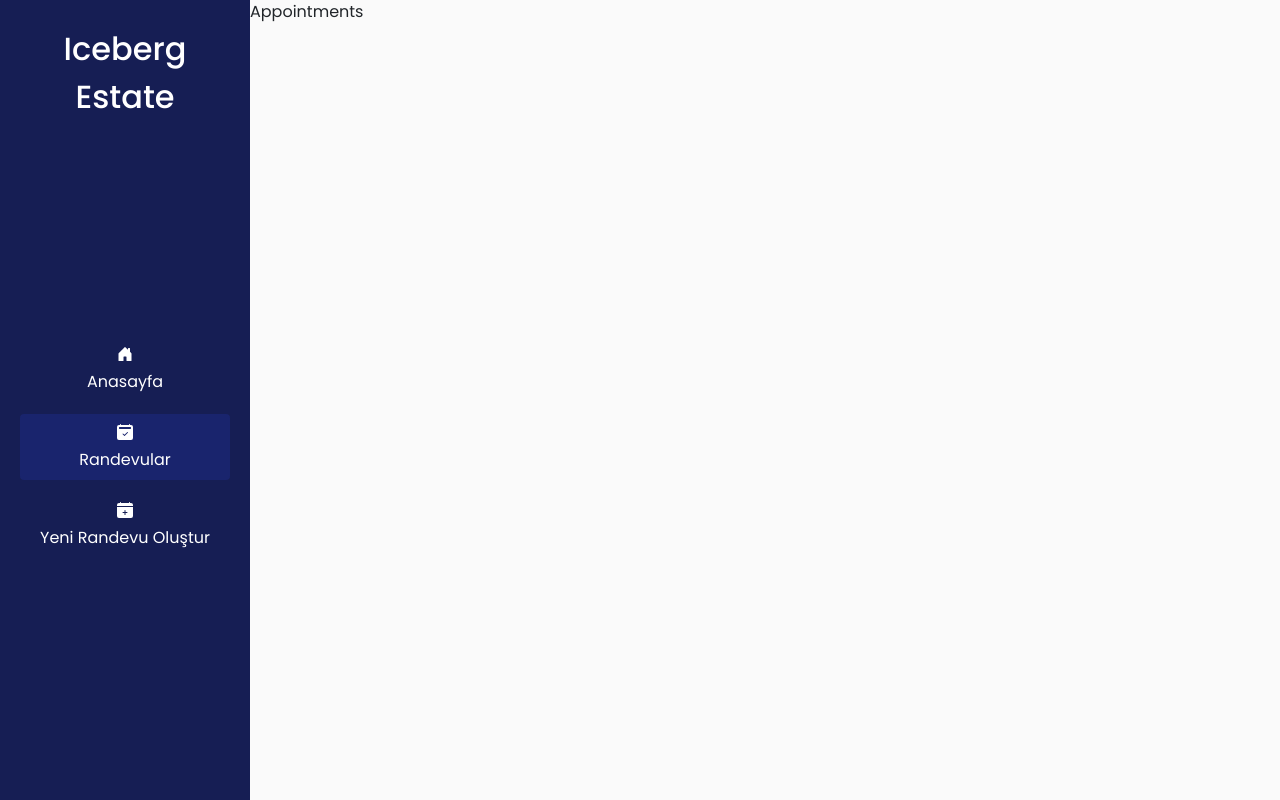
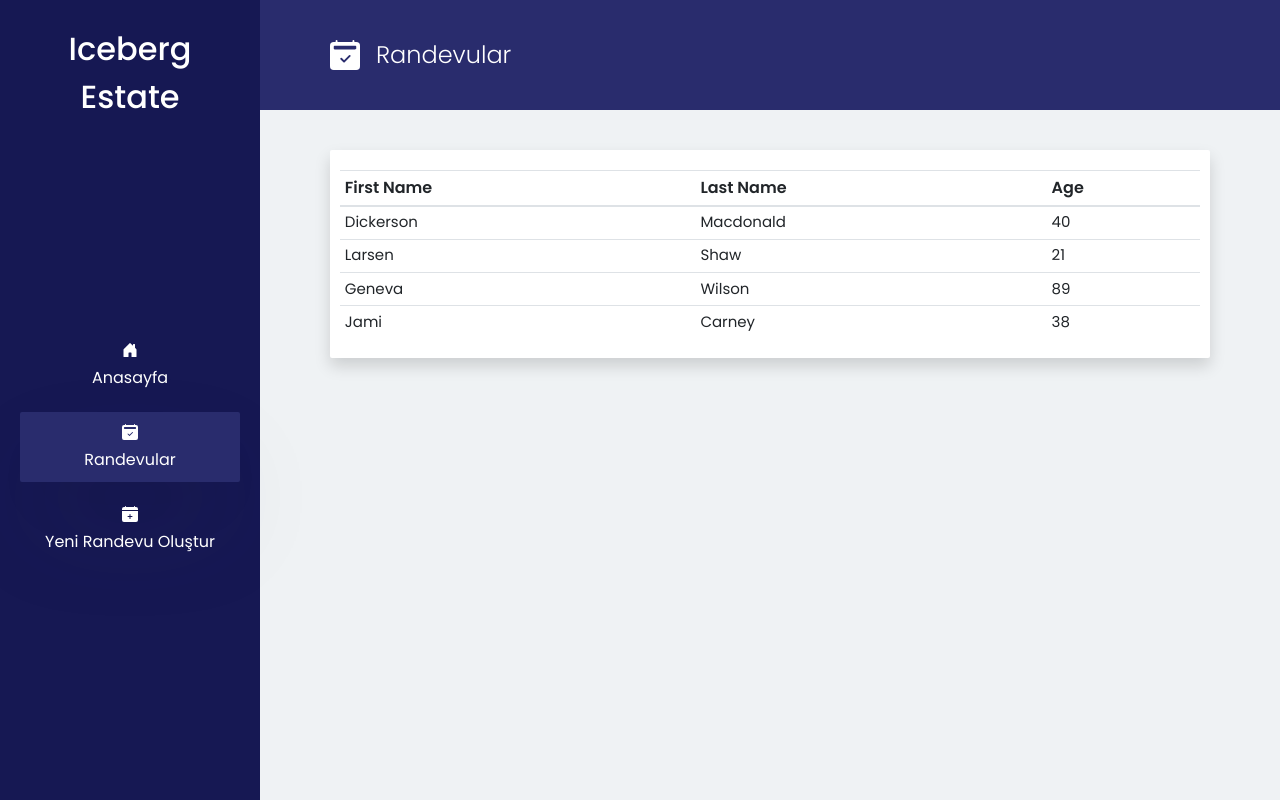
Before and after one commit to osmanerol/iceberg-estates, a Vue app: page /appointments in a window 1280 px wide. Built offline with nearby package versions, Linux system fonts and the light colour scheme.

Commit message:
add app-title component and table-container layout

```diff
--- a/src/App.vue
+++ b/src/App.vue
@@ -26,7 +26,22 @@ export default {
 </template>
 
 <style lang="scss" scoped>
-@media screen and (max-width: 992px) {
+@media screen and (min-width: 992px) {
+  #app {
+    display: flex;
+    flex-direction: row;
+    justify-content: space-between;
+    .sidebar-container {
+      height: 100vh;
+      width: 260px;
+    }
+    .page-container {
+      width: calc(100% - 260px);
+    }
+  }
+}
+
+@media screen and (max-width: 991.9px) {
   #app {
     display: flex;
     flex-direction: column;
@@ -40,19 +55,4 @@ export default {
   }
 }
 
-@media screen and (min-width: 992px) {
-  #app {
-    display: flex;
-    flex-direction: row;
-    justify-content: space-between;
-    .sidebar-container {
-      height: 100vh;
-      width: 250px;
-    }
-    .page-container {
-      flex: 4;
-      width: calc(100% - 250px);
-    }
-  }
-}
 </style>
--- a/src/assets/css/color.css
+++ b/src/assets/css/color.css
@@ -1,7 +1,8 @@
 :root {
-  --ui-01: #fafafa;
-  --sidebar-01: #161e54;
-  --sidebar-02: #19246d;
+  --ui-01: #eff2f4;
+  --ui-02: #dae0dc;
   --black-01: #000000;
   --white-01: #ffffff;
+  --blue-01: #161853;
+  --blue-02: #292C6D;
 }
--- a/src/assets/scss/app.scss
+++ b/src/assets/scss/app.scss
@@ -4,4 +4,31 @@
 body {
   font-family: 'Poppins', sans-serif;
   background-color: var(--ui-01);
+  .layout-container {
+    background-color: var(--white-01);
+    border-radius: 2px;
+  }
+  .shadow {
+    box-shadow: rgba(50, 50, 93, 0.25) 0px 50px 100px -20px, rgba(0, 0, 0, 0.3) 0px 30px 60px -30px;
+    -webkit-box-shadow: rgba(50, 50, 93, 0.25) 0px 50px 100px -20px, rgba(0, 0, 0, 0.3) 0px 30px 60px -30px;
+    -moz-box-shadow: rgba(50, 50, 93, 0.25) 0px 50px 100px -20px, rgba(0, 0, 0, 0.3) 0px 30px 60px -30px;
+  }
 }
+
+@media screen and (min-width: 992px) {
+  body {
+    .layout-container {
+      margin: 40px 70px;
+      padding: 10px;
+    }
+  }
+}
+
+@media screen and (max-width: 991.9px) {
+  body {
+    .layout-container {
+      margin-top: 30px;
+      padding: 10px;
+    }
+  }
+}
--- a/src/components/AppSidebar.vue
+++ b/src/components/AppSidebar.vue
@@ -56,7 +56,7 @@ export default {
 
 <style lang="scss" scoped>
 .sidebar {
-  background-color: var(--sidebar-01);
+  background-color: var(--blue-01);
   height: 100%;
   color: var(--white-01);
   #menu-items {
@@ -68,7 +68,7 @@ export default {
         display: flex;
         flex-direction: column;
         align-items: center;
-        border-radius: 4px;
+        border-radius: 2px;
         transition: .4s;
         color: var(--white-01);
         &:hover {
@@ -76,17 +76,60 @@ export default {
         }
       }
       .router-link-exact-active {
-        background: var(--sidebar-02);
+        background: var(--blue-02);
+        box-shadow: rgba(50, 50, 93, 0.25) 0px 50px 100px -20px, rgba(0, 0, 0, 0.3) 0px 30px 60px -30px;
+        -webkit-box-shadow: rgba(50, 50, 93, 0.25) 0px 50px 100px -20px, rgba(0, 0, 0, 0.3) 0px 30px 60px -30px;
+        -moz-box-shadow: rgba(50, 50, 93, 0.25) 0px 50px 100px -20px, rgba(0, 0, 0, 0.3) 0px 30px 60px -30px;
       }
     }
   }
 }
 
-@media screen and (max-width: 992px) {
+@media screen and (min-width: 992px) {
+  .sidebar {
+    display: flex;
+    flex-direction: column;
+    padding: 30px 20px;
+    .brand {
+      .brand-name {
+        display: flex;
+        flex-direction: column;
+        align-items: center;
+        font-size: 32px;
+        span:last-child {
+          margin-top: 10px;
+        }
+      }
+      .menu-icon {
+        display: none;
+      }
+    }
+    #menu-items {
+      display: block! important;
+      height: 100%;
+      .menu-links {
+        height: 100%;
+        .menu-link {
+          font-size: 16px;
+          padding: 12px 0 10px 0;
+          .b-icon {
+            margin-bottom: 8px;
+          }
+          &:not(:last-child) {
+            margin-bottom: 12px;
+          }
+        }
+      }
+    }
+  }
+}
+
+@media screen and (max-width: 991.9px) {
   .sidebar {
     .brand {
       width: 100%;
-      padding: 20px;
+      height: 66px;
+      padding: 0 20px 0 20px;
       display: flex;
       flex-direction: row;
       justify-content: space-between;
@@ -118,45 +161,4 @@ export default {
   }
 }
 
-@media screen and (min-width: 992px) {
-  .sidebar {
-    display: flex;
-    flex-direction: column;
-    padding: 30px 20px;
-    .brand {
-      .brand-name {
-        display: flex;
-        flex-direction: column;
-        align-items: center;
-        font-size: 32px;
-        span:last-child {
-          margin-top: 10px;
-        }
-      }
-      .menu-icon {
-        display: none;
-      }
-    }
-    #menu-items {
-      display: block! important;
-      height: 100%;
-      .menu-links {
-        height: 100%;
-        .menu-link {
-          font-size: 16px;
-          padding: 10px 0 8px 0;
-          .b-icon {
-            margin-bottom: 8px;
-          }
-          &:not(:last-child) {
-            margin-bottom: 12px;
-          }
-        }
-        .router-link-exact-active {
-          background: var(--sidebar-02);
-        }
-      }
-    }
-  }
-}
 </style>
--- /dev/null
+++ b/src/components/AppTable.vue
@@ -0,0 +1,56 @@
+<script>
+export default {
+  name: 'Table',
+  props: [
+    'items',
+    'fields'
+  ]
+}
+</script>
+
+<template>
+  <div class="table-container">
+    <b-table
+      hover
+      small
+      :items="items"
+      :fields="fields"
+    />
+  </div>
+</template>
+
+<style lang="scss" scoped>
+.table-container {
+  ::v-deep {
+    .table {
+      margin: 10px 0;
+      th {
+        font-weight: 600;
+      }
+      td {
+        font-size: 15px;
+      }
+    }
+  }
+}
+
+@media screen and (max-width: 992px) {
+  .table-container {
+    .table {
+      td {
+        font-size: 14px;
+      }
+    }
+  }
+}
+
+@media screen and (min-width: 992px) {
+  .table-container {
+    .table {
+      td {
+        font-size: 15px;
+      }
+    }
+  }
+}
+</style>
--- /dev/null
+++ b/src/components/AppTitle.vue
@@ -0,0 +1,56 @@
+<script>
+export default {
+  name: 'Title',
+  props: [
+    'icon',
+    'text'
+  ]
+}
+</script>
+
+<template>
+  <div class="title">
+    <b-icon :icon="icon" />
+    <h3>{{ text }}</h3>
+  </div>
+</template>
+
+<style lang="scss" scoped>
+.title {
+  background-color: var(--blue-02);
+  color: var(--white-01);
+  display: flex;
+  align-items: center;
+  h3 {
+    margin-bottom: 0;
+    font-weight: 300;
+  }
+}
+
+@media screen and (max-width: 992px) {
+  .title {
+    padding: 8px;
+    padding: 20px;
+    .b-icon {
+      font-size: 22px;
+    }
+    h3 {
+      font-size: 18px;
+      margin-left: 10px;
+    }
+  }
+}
+
+@media screen and (min-width: 992px) {
+  .title {
+    padding: 40px 70px;
+    .b-icon {
+      font-size: 30px;
+    }
+    h3 {
+      font-size: 24px;
+      margin-left: 16px;
+    }
+  }
+}
+</style>
--- a/src/views/Appointments.vue
+++ b/src/views/Appointments.vue
@@ -1,9 +1,27 @@
 <script>
+import AppTitle from '@/components/AppTitle.vue'
+import AppTable from '@/components/AppTable.vue'
+
 export default {
   name: 'Appointments',
   metaInfo() {
     return {
       titleTemplate: '%s | Randevular'
+    }
+  },
+  components: {
+    AppTitle,
+    AppTable
+  },
+  data() {
+    return {
+      fields: ['first_name', 'last_name', 'age'],
+      items: [
+        { age: 40, first_name: 'Dickerson', last_name: 'Macdonald' },
+        { age: 21, first_name: 'Larsen', last_name: 'Shaw' },
+        { age: 89, first_name: 'Geneva', last_name: 'Wilson' },
+        { age: 38, first_name: 'Jami', last_name: 'Carney' }
+      ]
     }
   }
 }
@@ -11,7 +29,13 @@ export default {
 
 <template>
   <div class="appointments">
-    Appointments
+    <app-title text="Randevular" icon="calendar2-check-fill" />
+    <div class="layout-container shadow">
+      <app-table
+        :items="items"
+        :fields="fields"
+      />
+    </div>
   </div>
 </template>
 
--- a/src/views/Home.vue
+++ b/src/views/Home.vue
@@ -14,7 +14,6 @@ export default {
     <div class="overlay">
     </div>
     <div class="info">
-      <h1>Iceberg Estate</h1>
       <h1>Hoşgeldiniz</h1>
     </div>
   </div>
@@ -22,7 +21,6 @@ export default {
 
 <style lang="scss" scoped>
 .home {
-  height: 100vh;
   background-image: url('../assets/images/home-estate.jpg');
   background-repeat: no-repeat;
   background-position: center;
@@ -54,6 +52,8 @@ export default {
 
 @media screen and (max-width: 992px) {
   .home {
+    height: calc(100vh - 66px);
+    max-height: -webkit-fill-available;
     .info {
       h1 {
         font-size: 28px;
@@ -64,6 +64,7 @@ export default {
 
 @media screen and (min-width: 992px) {
   .home {
+    height: 100vh;
     .info {
       h1 {
         font-size: 40px;
--- a/src/views/NewAppointment.vue
+++ b/src/views/NewAppointment.vue
@@ -1,17 +1,22 @@
 <script>
+import AppTitle from '@/components/AppTitle.vue'
+
 export default {
   name: 'NewAppointment',
   metaInfo() {
     return {
       titleTemplate: '%s | Yeni Randevu Oluştur'
     }
+  },
+  components: {
+    AppTitle
   }
 }
 </script>
 
 <template>
   <div class="new-appointment">
-    New Appointment
+    <app-title text="Yeni Randevu Oluştur" icon="calendar-plus-fill" />
   </div>
 </template>
 
```
